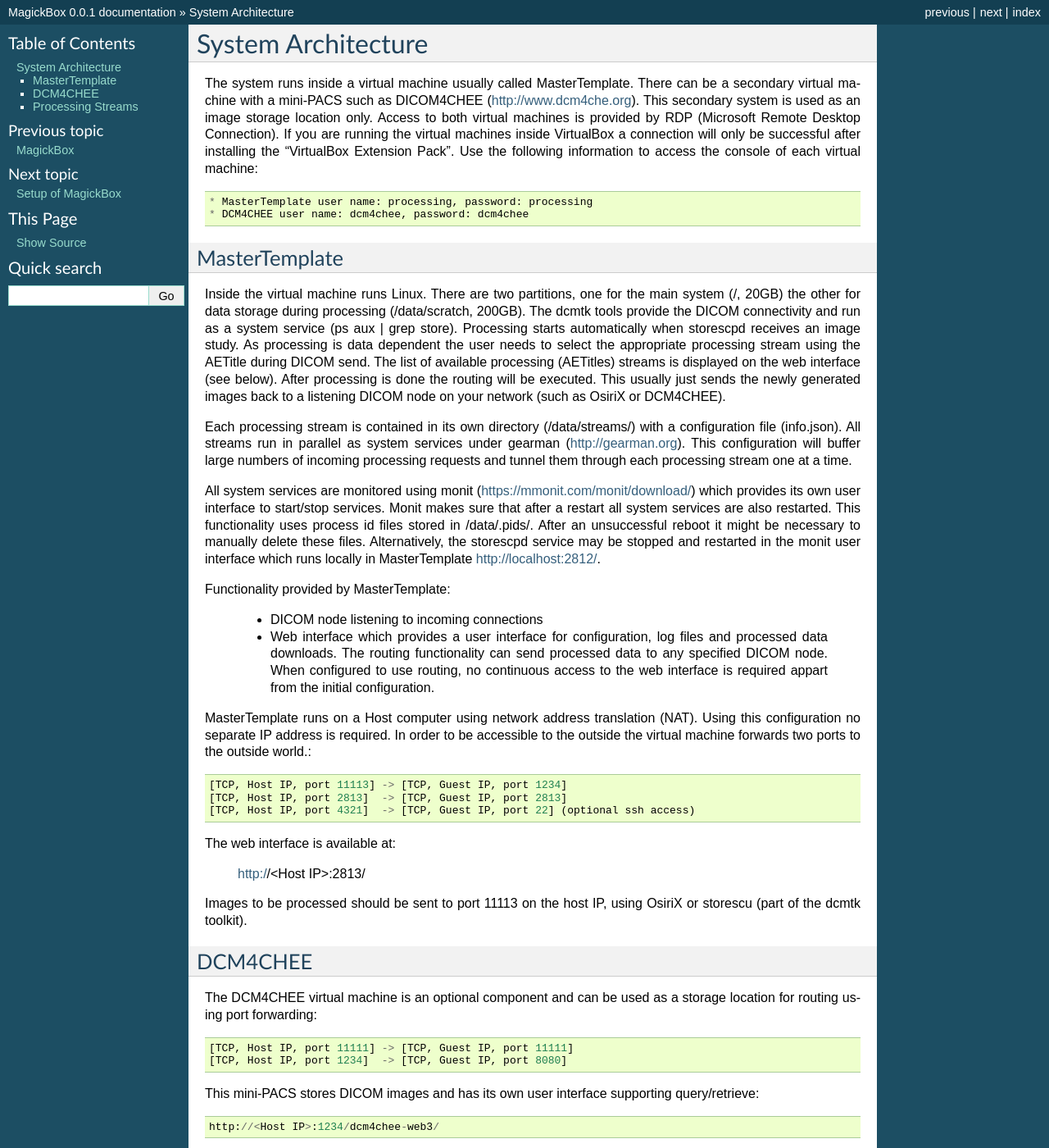
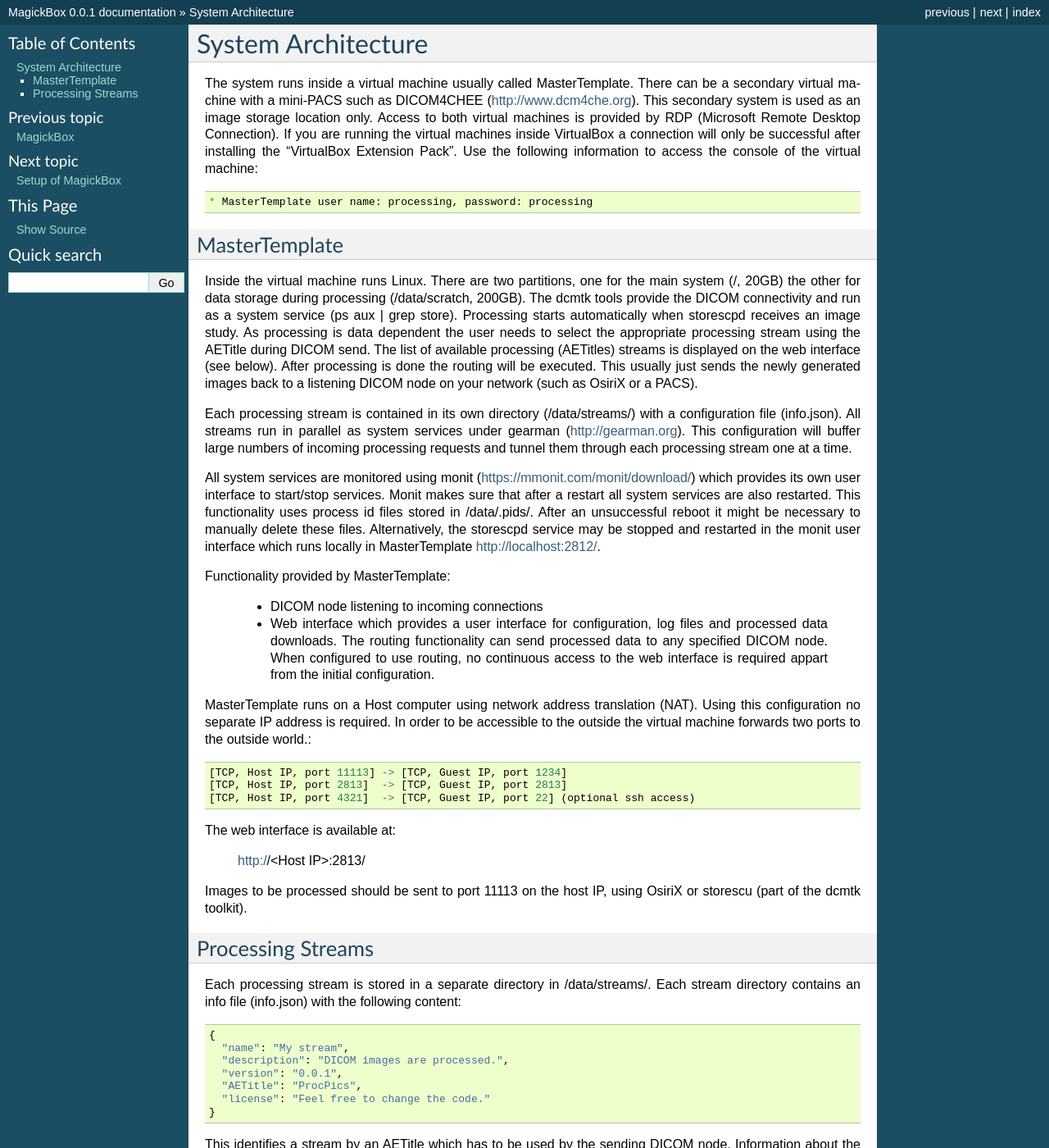
Before and after one commit to HaukeBartsch/MagickBox, a Sphinx documentation site: the page built from code/documentation/docs/source/Introduction.rst, in a window 1280 px wide and 1400 px high. Shown: the whole window at 82% size. Built offline with Sphinx 7.4.7, drawn with Linux system fonts in a browser that asks for light colours; some of the changed text lies outside the part shown.

Commit message:
remove DCM4CHEE

```diff
--- a/code/documentation/docs/source/Introduction.rst
+++ b/code/documentation/docs/source/Introduction.rst
@@ -4,16 +4,15 @@
 System Architecture
 ********************
 
-The system runs inside a virtual machine usually called MasterTemplate. There can be a secondary virtual machine with a mini-PACS such as DICOM4CHEE (http://www.dcm4che.org). This secondary system is used as an image storage location only. Access to both virtual machines is provided by RDP (Microsoft Remote Desktop Connection). If you are running the virtual machines inside VirtualBox a connection will only be successful after installing the "VirtualBox Extension Pack". Use the following information to access the console of each virtual machine::
+The system runs inside a virtual machine usually called MasterTemplate. There can be a secondary virtual machine with a mini-PACS such as DICOM4CHEE (http://www.dcm4che.org). This secondary system is used as an image storage location only. Access to both virtual machines is provided by RDP (Microsoft Remote Desktop Connection). If you are running the virtual machines inside VirtualBox a connection will only be successful after installing the "VirtualBox Extension Pack". Use the following information to access the console of the virtual machine::
 
 	* MasterTemplate user name: processing, password: processing
-	* DCM4CHEE user name: dcm4chee, password: dcm4chee
 
 
 MasterTemplate
 ==============
 
-Inside the virtual machine runs Linux. There are two partitions, one for the main system (/, 20GB) the other for data storage during processing (/data/scratch, 200GB). The dcmtk tools provide the DICOM connectivity and run as a system service (ps aux | grep store). Processing starts automatically when storescpd receives an image study. As processing is data dependent the user needs to select the appropriate processing stream using the AETitle during DICOM send. The list of available processing (AETitles) streams is displayed on the web interface (see below). After processing is done the routing will be executed. This usually just sends the newly generated images back to a listening DICOM node on your network (such as OsiriX or DCM4CHEE).
+Inside the virtual machine runs Linux. There are two partitions, one for the main system (/, 20GB) the other for data storage during processing (/data/scratch, 200GB). The dcmtk tools provide the DICOM connectivity and run as a system service (ps aux | grep store). Processing starts automatically when storescpd receives an image study. As processing is data dependent the user needs to select the appropriate processing stream using the AETitle during DICOM send. The list of available processing (AETitles) streams is displayed on the web interface (see below). After processing is done the routing will be executed. This usually just sends the newly generated images back to a listening DICOM node on your network (such as OsiriX or a PACS).
 
 Each processing stream is contained in its own directory (/data/streams/) with a configuration file (info.json). All streams run in parallel as system services under gearman (http://gearman.org). This configuration will buffer large numbers of incoming processing requests and tunnel them through each processing stream one at a time.
 
@@ -37,22 +36,6 @@
 Images to be processed should be sent to port 11113 on the host IP, using OsiriX or storescu (part of the dcmtk toolkit).
 
 
-
-DCM4CHEE
-========
-
-The DCM4CHEE virtual machine is an optional component and can be used as a storage location for routing using port forwarding::
-
-	[TCP, Host IP, port 11111] -> [TCP, Guest IP, port 11111]
-	[TCP, Host IP, port 1234]  -> [TCP, Guest IP, port 8080]
-
-This mini-PACS stores DICOM images and has its own user interface supporting query/retrieve::
-
-    http://<Host IP>:1234/dcm4chee-web3/
-
-(user name: admin, password: admin).
-
-
 Processing Streams
 ==================
 
```
Also changed, not shown: code/documentation/docs/source/Routing.rst (+5 -5 lines).
